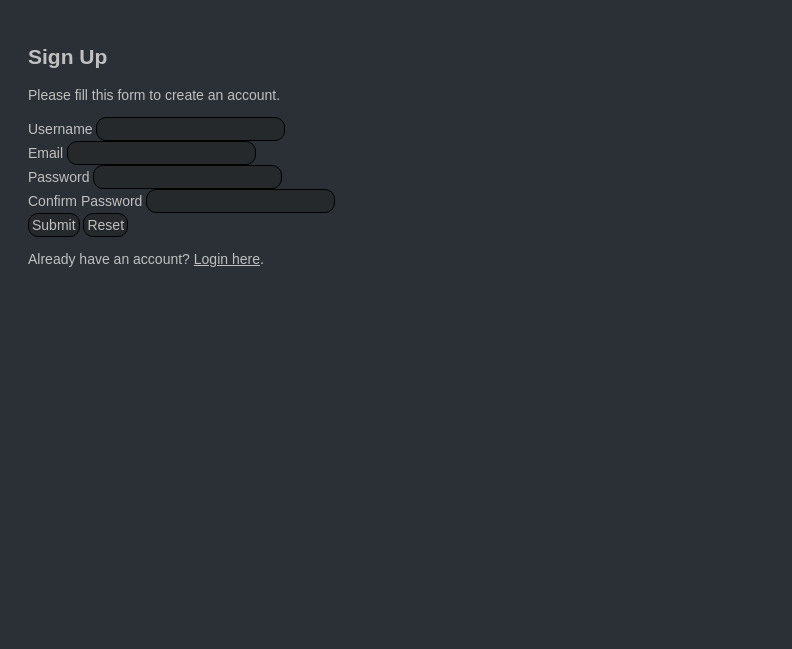
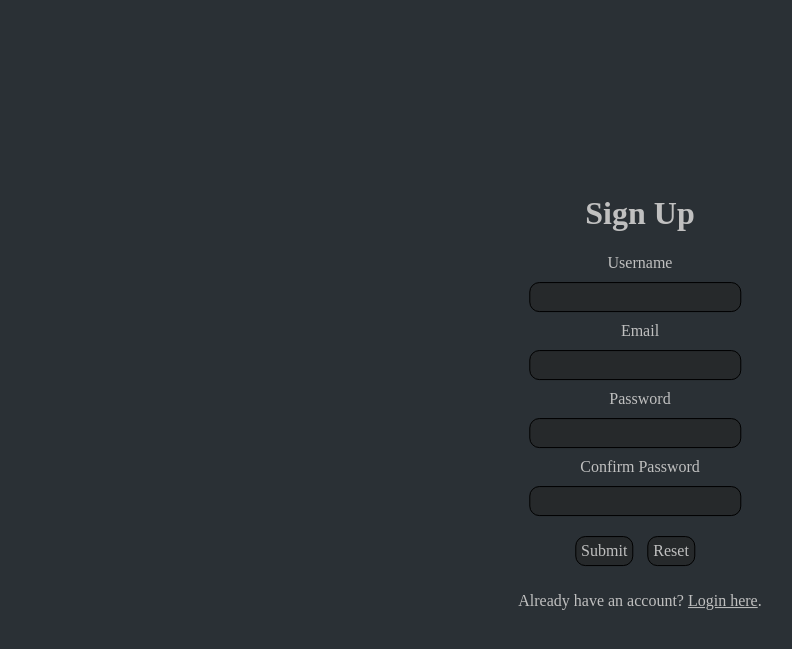
Before and after one commit to alowtron/Chat-Bot---Silver-Echo, a PHP site: page /account/register.php in a window 1280 px wide. Shown: the top 649 px of the page, without its empty margins (0-792 px from the left). Run offline with PHP 8.4, Linux system fonts and the light colour scheme.

Commit message:
updated the css and reorganized it some

```diff
--- a/account/register.php
+++ b/account/register.php
@@ -118,39 +118,39 @@ if($_SERVER["REQUEST_METHOD"] == "POST"){
     <meta charset="UTF-8">
     <title>Sign Up</title>
     <link rel="stylesheet" href="../styles.css">
-    <style>
-        body{ font: 14px sans-serif; }
-        .wrapper{ width: 360px; padding: 20px; }
-    </style>
 </head>
 <body>
-    <div class="wrapper">
-        <h2>Sign Up</h2>
-        <p>Please fill this form to create an account.</p>
+    <div class="accountFolder">
+        <h1>Sign Up</h1>
+
         <form action="<?php echo htmlspecialchars($_SERVER["PHP_SELF"]); ?>" method="post">
             <div class="form-group">
                 <label>Username</label>
+                <br>
                 <input type="text" name="username" class="form-control <?php echo (!empty($username_err)) ? 'is-invalid' : ''; ?>" value="<?php echo $username; ?>">
                 <span class="invalid-feedback"><?php echo $username_err; ?></span>
             </div>
             <div class="form-group">
                 <label>Email</label>
+                <br>
                 <input type="email" name="email" class="form-control <?php echo (!empty($email_err)) ? 'is-invalid' : ''; ?>" value="<?php echo $email; ?>">
                 <span class="invalid-feedback"><?php echo $email_err; ?></span>
             </div>
             <div class="form-group">
                 <label>Password</label>
+                <br>
                 <input type="password" name="password" class="form-control <?php echo (!empty($password_err)) ? 'is-invalid' : ''; ?>" value="<?php echo $password; ?>">
                 <span class="invalid-feedback"><?php echo $password_err; ?></span>
             </div>
             <div class="form-group">
                 <label>Confirm Password</label>
+                <br>
                 <input type="password" name="confirm_password" class="form-control <?php echo (!empty($confirm_password_err)) ? 'is-invalid' : ''; ?>" value="<?php echo $confirm_password; ?>">
                 <span class="invalid-feedback"><?php echo $confirm_password_err; ?></span>
             </div>
             <div class="form-group">
-                <input type="submit" class="btn btn-primary" value="Submit">
-                <input type="reset" class="btn btn-secondary ml-2" value="Reset">
+                <input type="submit" class="btn btn-primary pointer" value="Submit">
+                <input type="reset" class="btn btn-secondary ml-2 pointer" value="Reset">
             </div>
             <p>Already have an account? <a href="login.php">Login here</a>.</p>
         </form>
--- a/index.php
+++ b/index.php
@@ -23,9 +23,9 @@ if (!isset($_SESSION['loggedin']) || $_SESSION['loggedin'] !== true) {
     <div class="grid">
         <div class="left" id="left">
             <div class="account">
-                <a href="account/logout.php">Logout</a>
+                <button onclick="window.location.href = 'account/logout.php'">Logout</button>
                 <br>
-                <a href="account/reset-password.php">Reset Password</a>
+                <button onclick="window.location.href = 'account/reset-password.php'">Reset Password</button>
                 <br>
             </div>
             <label for="voiceDropdown">Select a voice:</label>
--- a/main.js
+++ b/main.js
@@ -91,7 +91,7 @@ async function sendMessage() {
         .then(() => {
             // update sql
             let entireChat = document.getElementById("output").innerHTML
-            let chatName = pastMessages.substring(0, 50)
+            let chatName = pastMessages.substring(25, 70)
             let systemPrompt = document.getElementById("systemPrompt").value
             if (newMessageSent == true) {
                 allData = new FormData()
@@ -106,6 +106,7 @@ async function sendMessage() {
                 .then(response =>
                     console.log(response.text(),
                     console.log("entireChat")))
+                    chatList()
                 .catch(error => {
                     console.log(error)
                 })
@@ -163,7 +164,7 @@ async function manageMemory(lastMessage, botMessage) {
     console.log(promptInput)
     let allData = new FormData()
     allData.append("prompt", promptInput)
-    await fetch('memory.php', {
+    await fetch('.api/.memory.php', {
         method: 'POST',
         body: allData
     })
--- a/styles.css
+++ b/styles.css
@@ -41,6 +29,61 @@ button {
     border-width: 1px;
     border-color: black;
     padding: 5px;
+    margin-bottom: 5px;
+}
+
+button:hover {
+    cursor: pointer;
+}
+
+input {
+    all: unset;
+    background-color: #24242490;
+    border-radius: 10px;
+    padding-top: 3px;
+    padding-bottom: 3px;
+    border-color: black;
+    border-width: 1px;
+    border-style: solid;
+    padding: 3px;
+}
+
+textarea{
+    border-radius: 10px;
+    border-width: 1px;
+    border-color: black;
+    color: silver;
+    background-color: #24242490;
+}
+
+select {
+    background-color: #24242490;
+    border-radius: 10px;
+    color: silver;
+    border-style: solid;
+    border-color: black;
+    padding: 3px;
+}
+
+select option {
+    background-color: #242424;
+    border-style: inset;
+}
+
+input {
+    margin: 10px;
+    margin-left: 0px;
+    padding: 5px;
+    text-align: left;
+}
+
+/* Grid to display everything */
+/* Ensure scrollbar appears only when there's overflow */
+
+.grid {
+    display: grid;
+    grid-template-columns: 1fr 1fr;
+
 }
 
 .pastChat {
@@ -80,18 +126,6 @@ button {
 
 .left {
     padding: 10px;
-}
-
-input {
-    all: unset;
-    background-color: #24242490;
-    border-radius: 10px;
-    padding-top: 3px;
-    padding-bottom: 3px;
-    border-color: black;
-    border-width: 1px;
-    border-style: solid;
-    padding: 3px;
 }
 
 /* Styling the checkbox */
@@ -248,6 +260,20 @@ select option {
     font-weight: bold;
 }
 
+/* Code for account pages */
+
+.accountFolder {
+    position: absolute;
+    top: 50%;
+    left: 50%;
+    transform: translate(-50%, -50%);
+    text-align: center;
+}
+
+.pointer {
+    cursor: pointer;
+}
+
 /* Code for small screens */
 
 @media only screen and (max-width: 700px) {
```
Also changed, not shown: other parts of styles.css (+4 -35 lines), account/login.php (+7 -6 lines), account/reset-password.php (+5 -3 lines).
